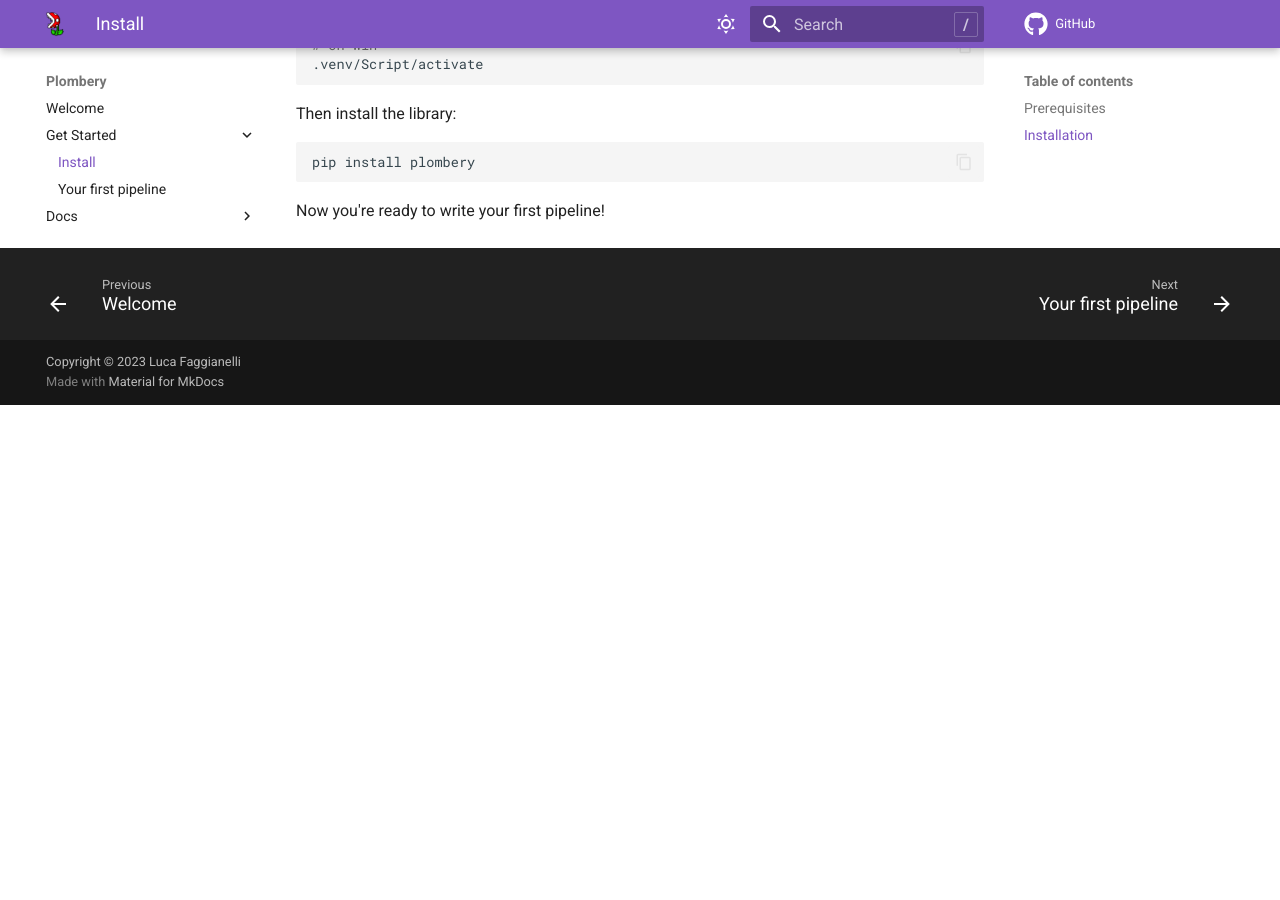
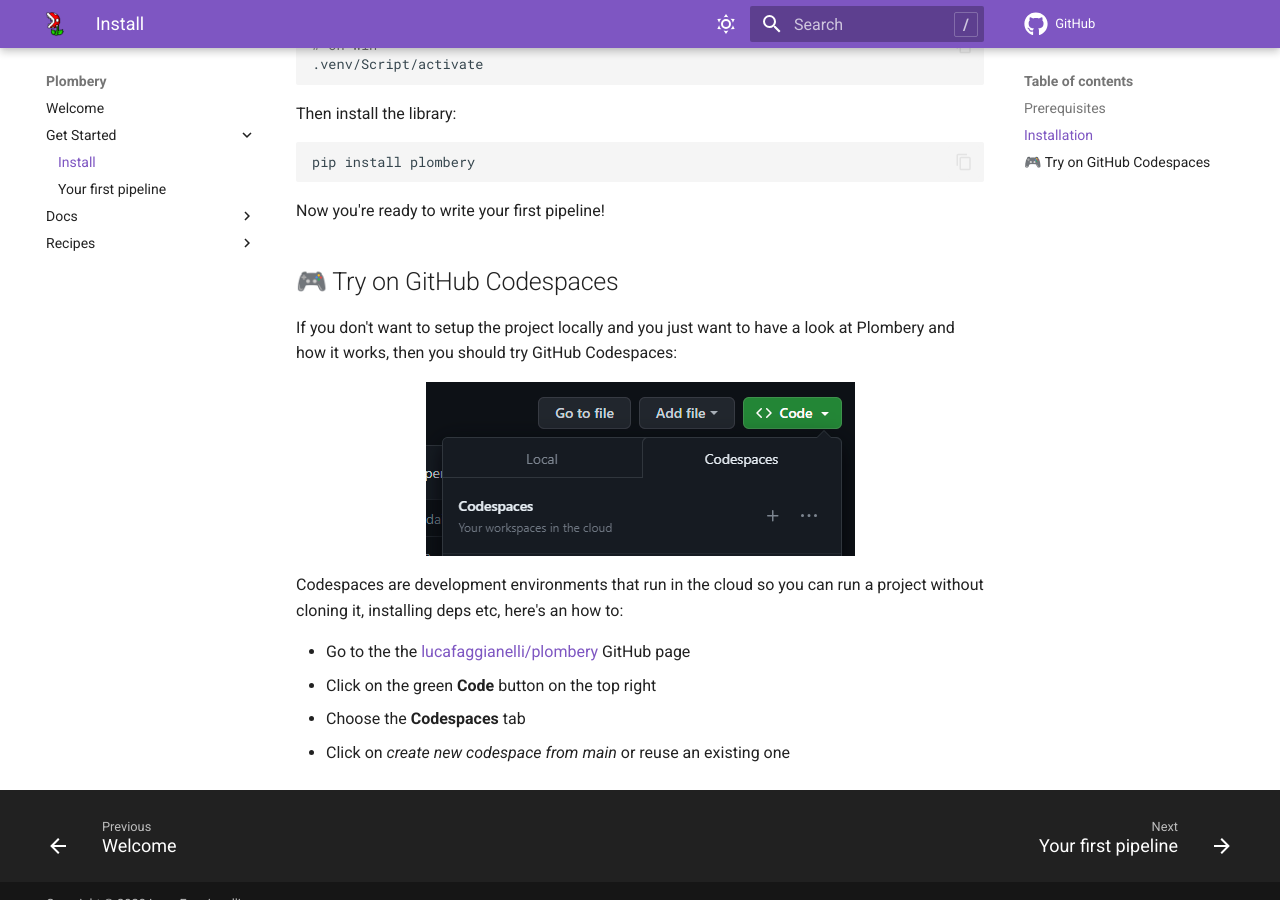
Before and after one commit to lucafaggianelli/plombery, an MkDocs documentation site: the page built from docs/get-started.md, in a window 1280 px wide and 900 px high, scrolled down 715 px. Built offline with MkDocs 1.6.1 and Material for MkDocs 9.7.7, drawn with Linux system fonts in a browser that asks for light colours; comment, search, counter and statistics services are not loaded; before the commit the page ends 1120 px from its top, so only the background shows below that.

Commit message:
add codespaces docs

````diff
--- a/docs/get-started.md
+++ b/docs/get-started.md
@@ -20,6 +20,7 @@
 ```
 
 Activate it:
+
 ```bash
 # on Mac/Linux
 source .venv/bin/activate
@@ -37,3 +38,21 @@
 ```
 
 Now you're ready to write your first pipeline!
+
+## 🎮 Try on GitHub Codespaces
+
+If you don't want to setup the project locally and you just want to have a look at
+Plombery and how it works, then you should try GitHub Codespaces:
+
+<figure align="center">
+  <img src="https://github.com/lucafaggianelli/plombery/raw/main/docs/assets/images/codespaces.png" alt="Get Started on Codespaces">
+</figure>
+
+Codespaces are development environments that run in the cloud so you
+can run a project without cloning it, installing deps etc, here's an how
+to:
+
+- Go to the the [lucafaggianelli/plombery](https://github.com/lucafaggianelli/plombery) GitHub page
+- Click on the green **Code** button on the top right
+- Choose the **Codespaces** tab
+- Click on *create new codespace from main* or reuse an existing one
````
Also changed, not shown: README.md (+18 -0 lines), docs/assets/images/codespaces.png (added).
